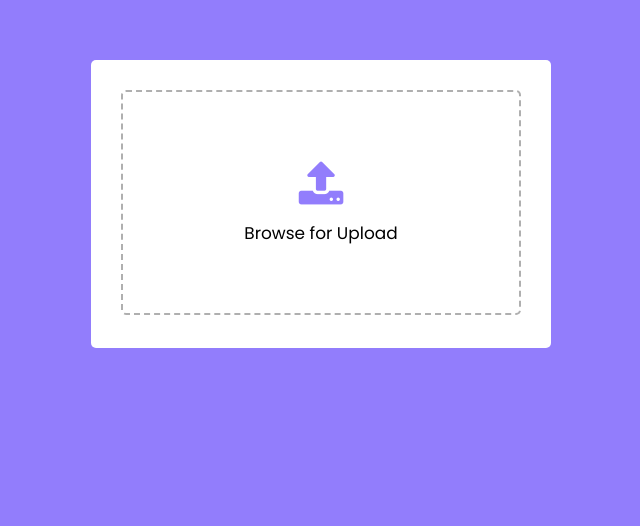
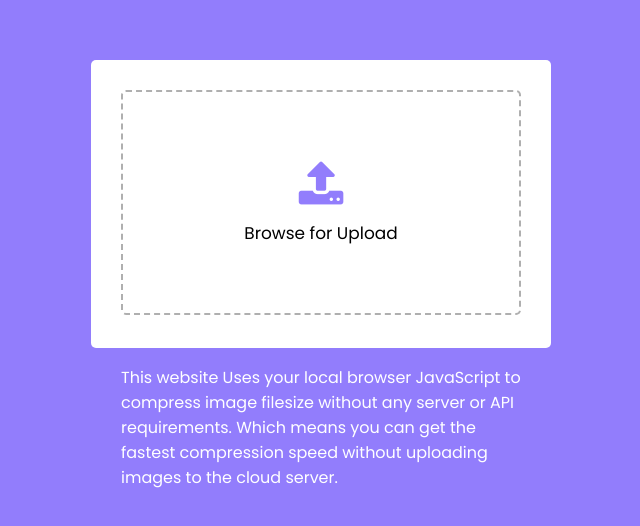
Before and after one commit to ankit404/ImageResizer, a plain HTML site: page index.html in a window 1280 px wide. Shown: the part 196-722 px from the top of the page, without its empty margins (319-959 px from the left). Drawn offline with Linux system fonts and the light colour scheme.

Commit message:
Modified Content

```diff
--- a/index.html
+++ b/index.html
@@ -15,6 +15,8 @@
         <img src="" alt="">
         <p>Browse for Upload</p>
       </div>
+      <p class="info">This website Uses your local browser JavaScript to compress image filesize without any server or API requirements.
+        Which means you can get the fastest compression speed without uploading images to the cloud server.</p>
       <div class="content">
         <div class="row sizes">
             <div class="column width">
--- a/style.css
+++ b/style.css
@@ -10,10 +10,13 @@ body{
     display: flex;
     align-items: center;
     justify-content: center;
-    min-height: 100vh;
+    min-height: 95vh;
     background-color:#927DFC;
 }
-
+.info{
+    color: #fff;
+    margin-top: 50px;
+}
 .wrapper{
     width: 460px;
     height: 288px;
@@ -23,6 +26,9 @@ body{
     transition:height 0.2s ease;
 }
 img{
+    display: none;
+}
+.wrapper.active .info{
     display: none;
 }
 .wrapper.active img{
```
